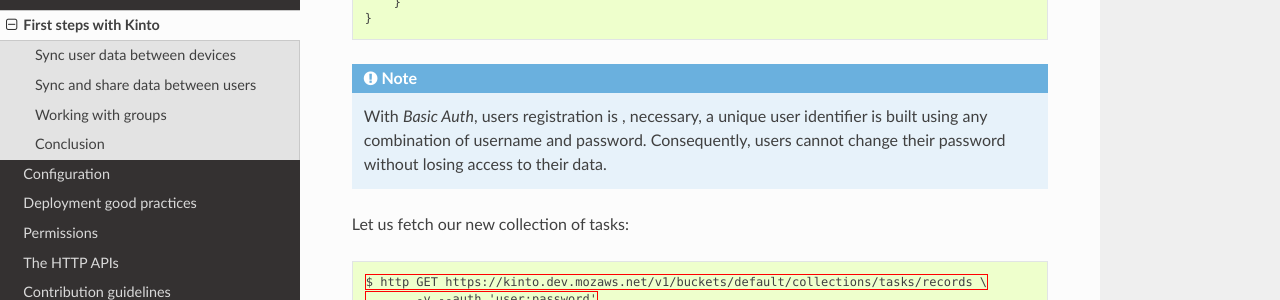
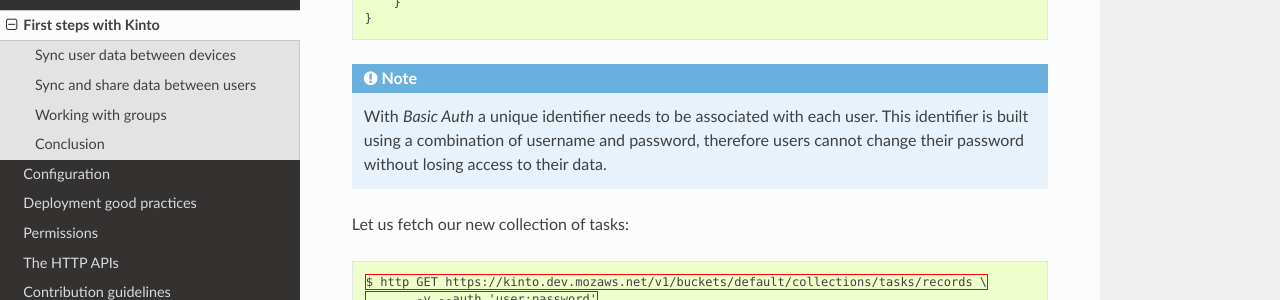
Before and after one commit to Kinto/kinto, a Sphinx documentation site: the page built from docs/tutorial.rst, in a window 1280 px wide and 900 px high, scrolled down 1233 px. Shown: the part 151-451 px from the top of the window. Built offline with Sphinx 7.4.7 and the Read the Docs theme 2.0.0, drawn with Linux system fonts in a browser that asks for light colours.

Commit message:
reduce franglais

```diff
--- a/docs/tutorial.rst
+++ b/docs/tutorial.rst
@@ -78,11 +78,10 @@ Using the `httpie <http://httpie.org>` tool we can post a sample record in the
 
 .. note::
 
-    With *Basic Auth*, users registration is , necessary, a unique user
-    identifier is built using any combination of username and password.
-    Consequently, users cannot change their password without losing access to
-    their data.
-
+    With *Basic Auth* a unique identifier needs to be associated with each
+    user. This identifier is built using a combination of username and
+    password, therefore users cannot change their password without losing
+    access to their data.
 
 Let us fetch our new collection of tasks:
 
```
